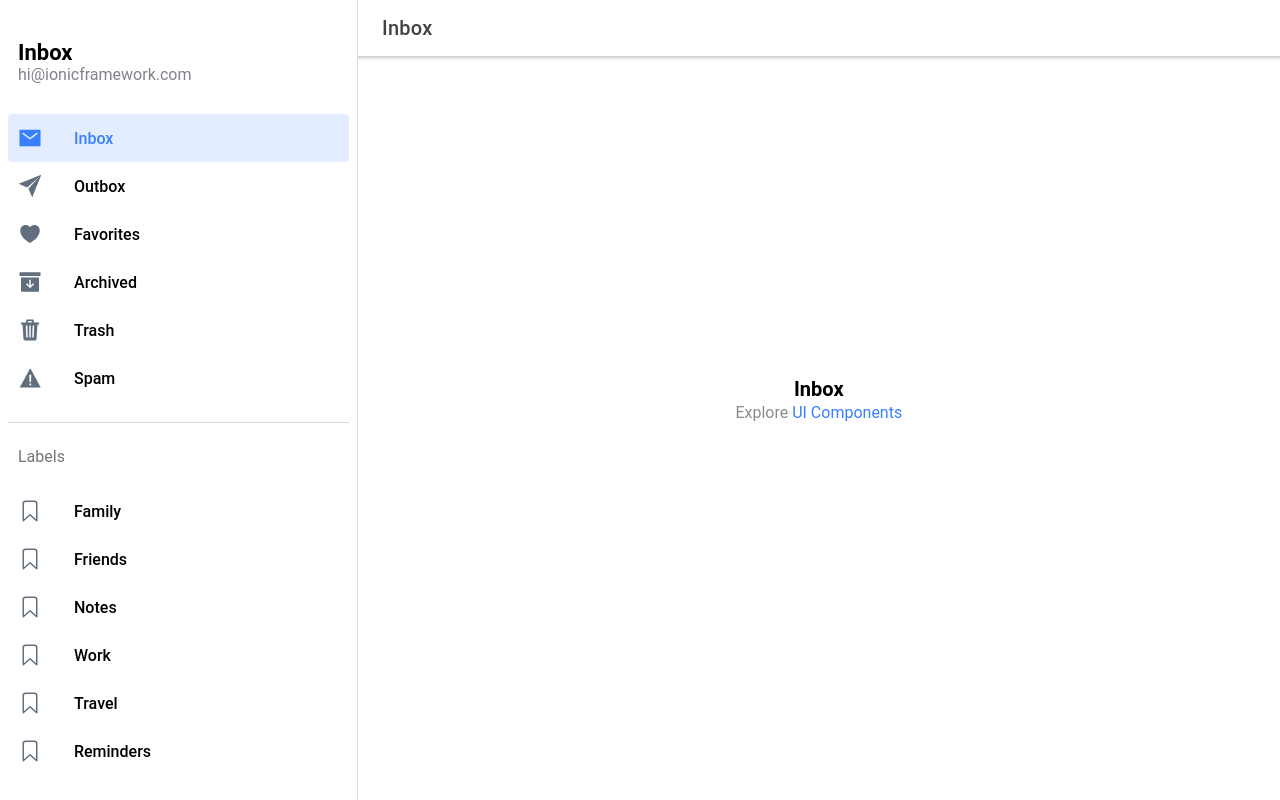
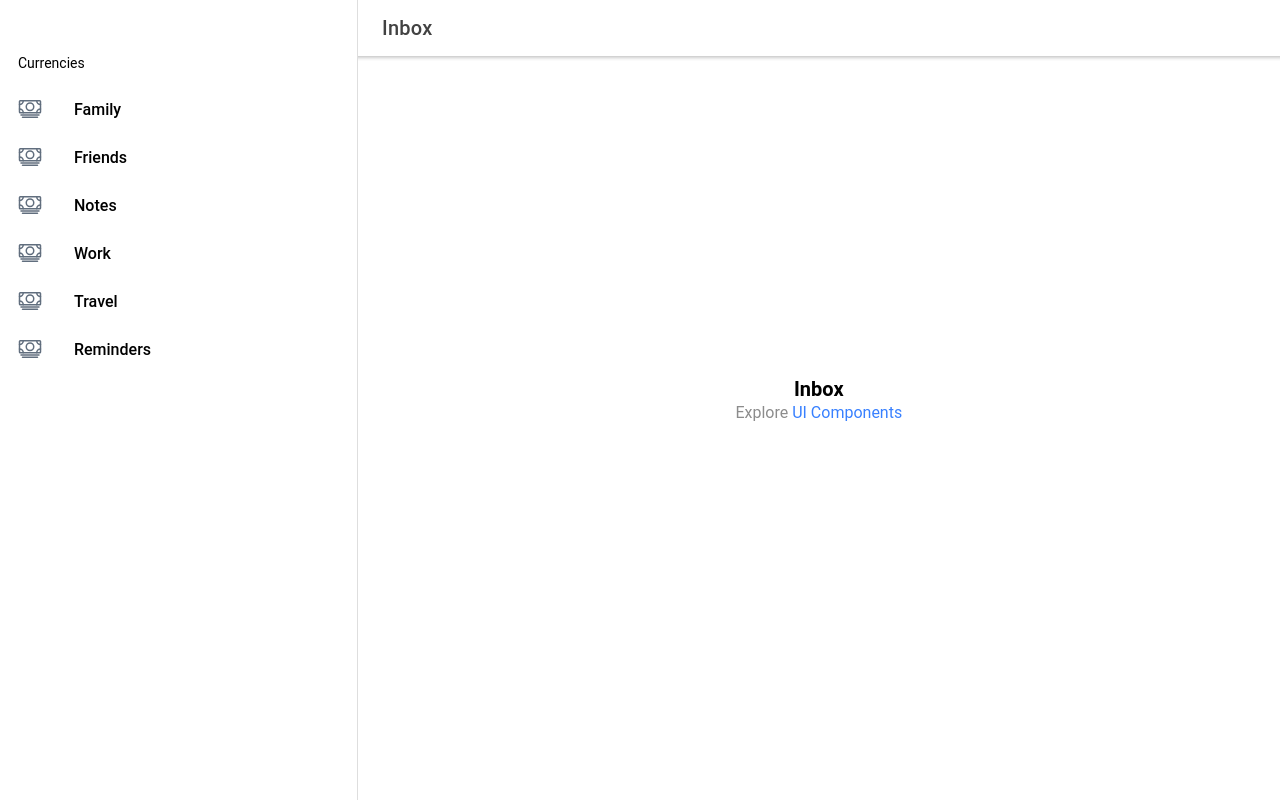
Before and after one commit to vollcheck/yabaam, a React (Create React App) app: page /page/Inbox in a window 1280 px wide. Built offline with nearby package versions, Linux system fonts and the light colour scheme.

Commit message:
update various static values, extend the README

```diff
--- a/public/index.html
+++ b/public/index.html
@@ -2,7 +2,7 @@
 <html lang="en">
   <head>
     <meta charset="utf-8" />
-    <title>Ionic App</title>
+    <title>yabaam</title>
 
     <base href="/" />
 
@@ -20,7 +20,7 @@
 
     <!-- add to homescreen for ios -->
     <meta name="apple-mobile-web-app-capable" content="yes" />
-    <meta name="apple-mobile-web-app-title" content="Ionic App" />
+    <meta name="apple-mobile-web-app-title" content="yabaam" />
     <meta name="apple-mobile-web-app-status-bar-style" content="black" />
   </head>
 
--- /dev/null
+++ b/src/api.ts
@@ -0,0 +1,4 @@
+const BASE_URL = "https://api.nbp.pl/api/"
+
+
+export default BASE_URL
--- a/src/components/Menu.tsx
+++ b/src/components/Menu.tsx
@@ -11,7 +11,7 @@ import {
 } from '@ionic/react';
 
 import { useLocation } from 'react-router-dom';
-import { archiveOutline, archiveSharp, bookmarkOutline, heartOutline, heartSharp, mailOutline, mailSharp, paperPlaneOutline, paperPlaneSharp, trashOutline, trashSharp, warningOutline, warningSharp } from 'ionicons/icons';
+import { archiveOutline, archiveSharp, bookmarkOutline, cashOutline, heartOutline, heartSharp, mailOutline, mailSharp, paperPlaneOutline, paperPlaneSharp, trashOutline, trashSharp, warningOutline, warningSharp } from 'ionicons/icons';
 import './Menu.css';
 
 interface AppPage {
@@ -68,6 +68,7 @@ const Menu: React.FC = () => {
   return (
     <IonMenu contentId="main" type="overlay">
       <IonContent>
+        {/*
         <IonList id="inbox-list">
           <IonListHeader>Inbox</IonListHeader>
           <IonNote>hi@ionicframework.com</IonNote>
@@ -82,12 +83,13 @@ const Menu: React.FC = () => {
             );
           })}
         </IonList>
+        */}
 
-        <IonList id="labels-list">
-          <IonListHeader>Labels</IonListHeader>
+        <IonList id="currency-list">
+          <IonListHeader>Currencies</IonListHeader>
           {labels.map((label, index) => (
             <IonItem lines="none" key={index}>
-              <IonIcon slot="start" icon={bookmarkOutline} />
+              <IonIcon slot="start" icon={cashOutline} />
               <IonLabel>{label}</IonLabel>
             </IonItem>
           ))}
```
Also changed, not shown: public/assets/icon/card-outline.svg (added), public/manifest.json, 1 other file (tests, documents, lock files or other folders).
